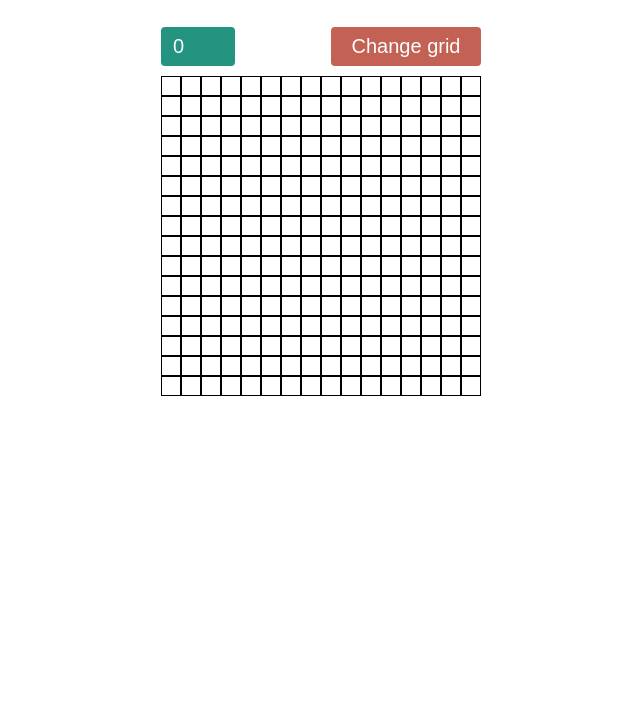
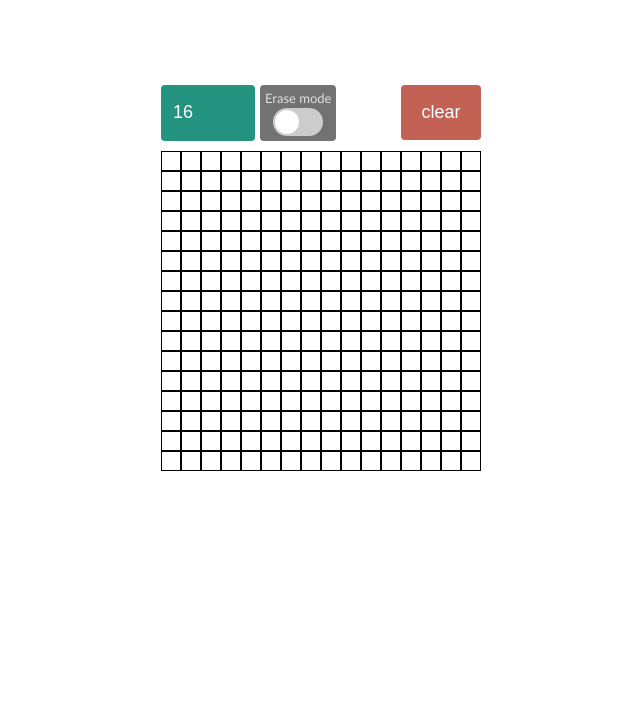
Before and after one commit to Jaffator/sketch, a plain HTML site: page index.html in a window 1280 px wide. Shown: the part 72-800 px from the top of the page, without its empty margins (319-959 px from the left). Drawn offline with Linux system fonts and the light colour scheme.

Commit message:
Sketch is done
added grid sizing, erasemode and clear button

```diff
--- a/index.html
+++ b/index.html
@@ -11,8 +11,15 @@
     <div class="wrapper">
       <h2>Sketch</h2>
       <div class="input">
-        <input type="number" id="number" value="0" />
-        <button id="changebtn">Change grid</button>
+        <input type="number" id="number" value="16" max="100" min="0" />
+        <div class="switch-group">
+          <label for="erase-switch" class="switch-label">Erase mode</label>
+          <label class="switch">
+            <input id="erase-mode" type="checkbox" />
+            <span class="slider"></span>
+          </label>
+        </div>
+        <button id="clear">clear</button>
       </div>
       <div class="grid-container"></div>
     </div>
--- a/script.js
+++ b/script.js
@@ -1,14 +1,27 @@
 // default state after load or refresh page, grid of 16x16
 const grid = document.querySelector(".grid-container");
+const eraseswitch = document.querySelector("#erase-mode");
 const changeButton = document.querySelector("#changebtn");
 const gridSizeInput = document.querySelector("#number");
-changeButton.addEventListener("click", (event) => {
+gridSizeInput.addEventListener("input", () => {
+  let value = Number(gridSizeInput.value);
+  if (value > 100) gridSizeInput.value = 100;
+  if (value <= 0) gridSizeInput.value = 0;
   createGrid(gridSizeInput.value);
 });
+const clear = document.querySelector("#clear");
+clear.addEventListener("click", () => {
+  createGrid(gridSizeInput.value);
+});
+
+// changeButton.addEventListener("click", () => {
+//   createGrid(gridSizeInput.value);
+// });
 
 createGrid(16);
 
 function createGrid(size) {
+  grid.innerHTML = "";
   let numberofsquares = size * size;
   let squaresize = 20;
   let gridsize = size * squaresize;
@@ -17,14 +30,17 @@ function createGrid(size) {
     squaresize = 960 / size;
     gridsize = 960;
   }
-
   grid.style.width = gridsize + "px";
 
   for (let i = 0; i < numberofsquares; i++) {
     const square = document.createElement("div");
     grid.appendChild(square);
     square.addEventListener("mouseover", (event) => {
-      event.target.style.backgroundColor = "red";
+      let squarecolor = "";
+      const randomColor = Math.floor(Math.random() * 16777215).toString(16);
+      if (eraseswitch.checked) squarecolor = "ffffff";
+      else squarecolor = randomColor;
+      event.target.style.backgroundColor = "#" + squarecolor;
     });
     square.style.width = squaresize + "px";
   }
--- a/style.css
+++ b/style.css
@@ -1,7 +1,6 @@
 body {
   display: flex;
   margin: 10px;
-  height: 50vh;
   justify-content: center;
   align-items: center;
 }
@@ -26,36 +25,101 @@ h2 {
 }
 
 #number {
-  width: 50px;
+  width: 70px;
   background-color: #249481;
   color: white;
   border: none;
   padding: 8px 12px;
-  font-size: 20px;
+  font-size: 18px;
   cursor: pointer;
   border-radius: 4px;
   transition: background-color 0.2s;
 }
 
-#changebtn {
+#clear {
   margin-left: auto;
-  height: 39px;
-  width: 150px;
-  font-size: 20px;
+  height: 55px;
+  width: 80px;
+  font-size: 18px;
   border-radius: 4px;
   color: white;
   border: none;
   background-color: #c26154;
 }
-#changebtn:hover {
+#clear:hover {
   background-color: #b11414;
   color: #fff;
 }
-#changebtn:active {
+#clear:active {
   background-color: #b11414;
   transform: scale(0.95);
 }
 .input {
   display: flex;
+  /* align-items: center; */
+  gap: 5px; /* mezera mezi prvky */
   margin: 0px 0px 10px;
 }
+.switch {
+  display: flex;
+  font-size: 12px;
+  position: relative;
+  display: inline-block;
+  width: 50px;
+  height: 28px;
+}
+.switch input {
+  opacity: 0px;
+  width: 0px;
+  height: 0px;
+}
+.slider {
+  position: absolute;
+  cursor: pointer;
+  top: 0;
+  left: 0;
+  right: 0;
+  bottom: 0;
+  background-color: #ccc;
+  transition: 0.4s;
+  border-radius: 28px;
+}
+.slider:hover {
+  background-color: #b6b6b6;
+}
+.slider:before {
+  position: absolute;
+  content: "";
+  background-color: #fff;
+  border-radius: 50%;
+  transition: 0.4s;
+  top: 2px;
+  bottom: 2px;
+  left: 2px;
+  right: 24px;
+}
+input:checked + .slider {
+  background-color: #1bc081;
+}
+
+input:checked + .slider:before {
+  transform: translateX(22px);
+}
+input:checked + .slider:hover {
+  background-color: #1ab177;
+}
+.switch-group {
+  border-radius: 4px;
+  padding: 5px;
+  background-color: #727272;
+  display: flex;
+  flex-direction: column;
+  align-items: center;
+  gap: 0px;
+}
+.switch-label {
+  font-family: "Gill Sans", "Gill Sans MT", Calibri, "Trebuchet MS", sans-serif;
+  margin-bottom: 2px;
+  font-size: 13px;
+  color: #e0e0e0;
+}
```
